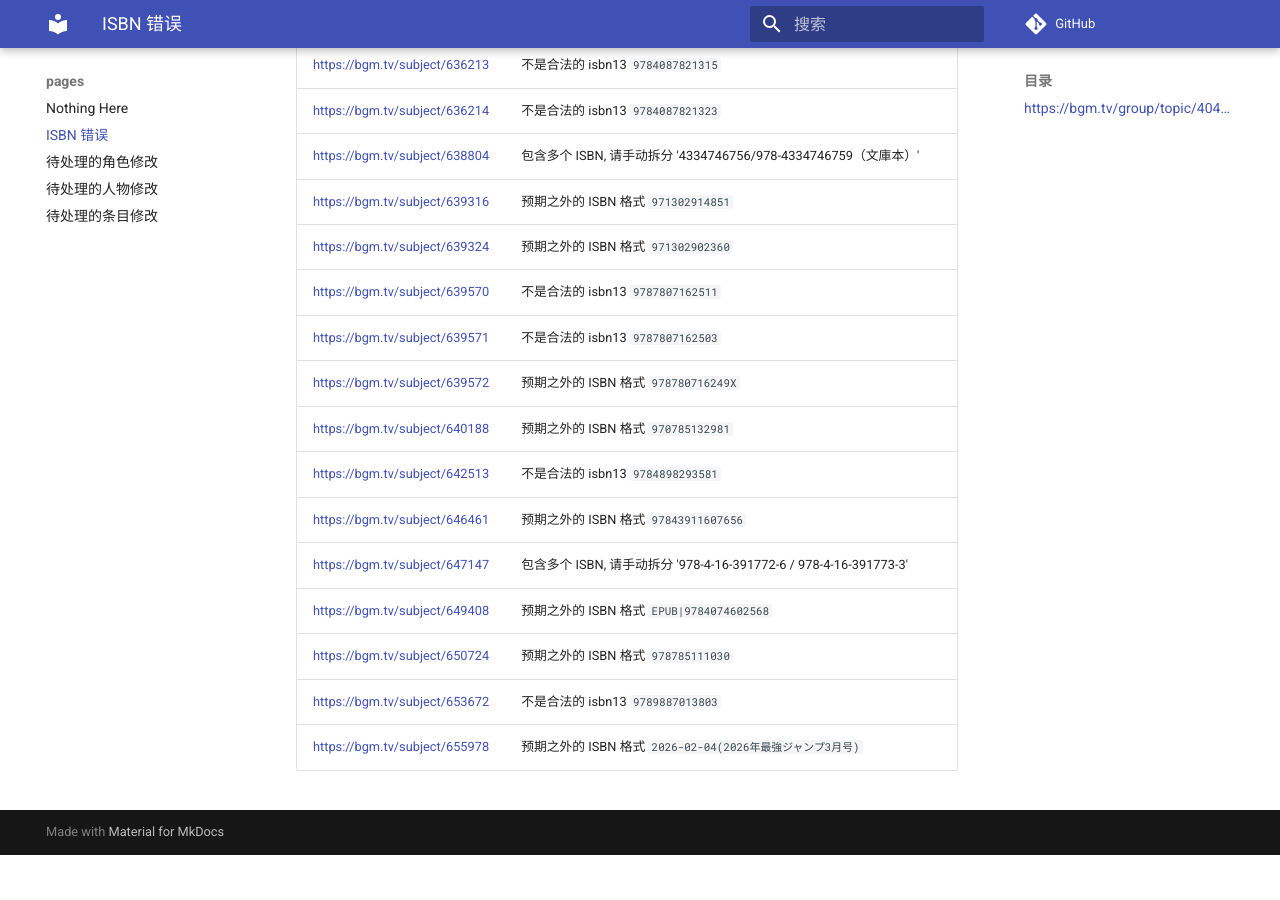
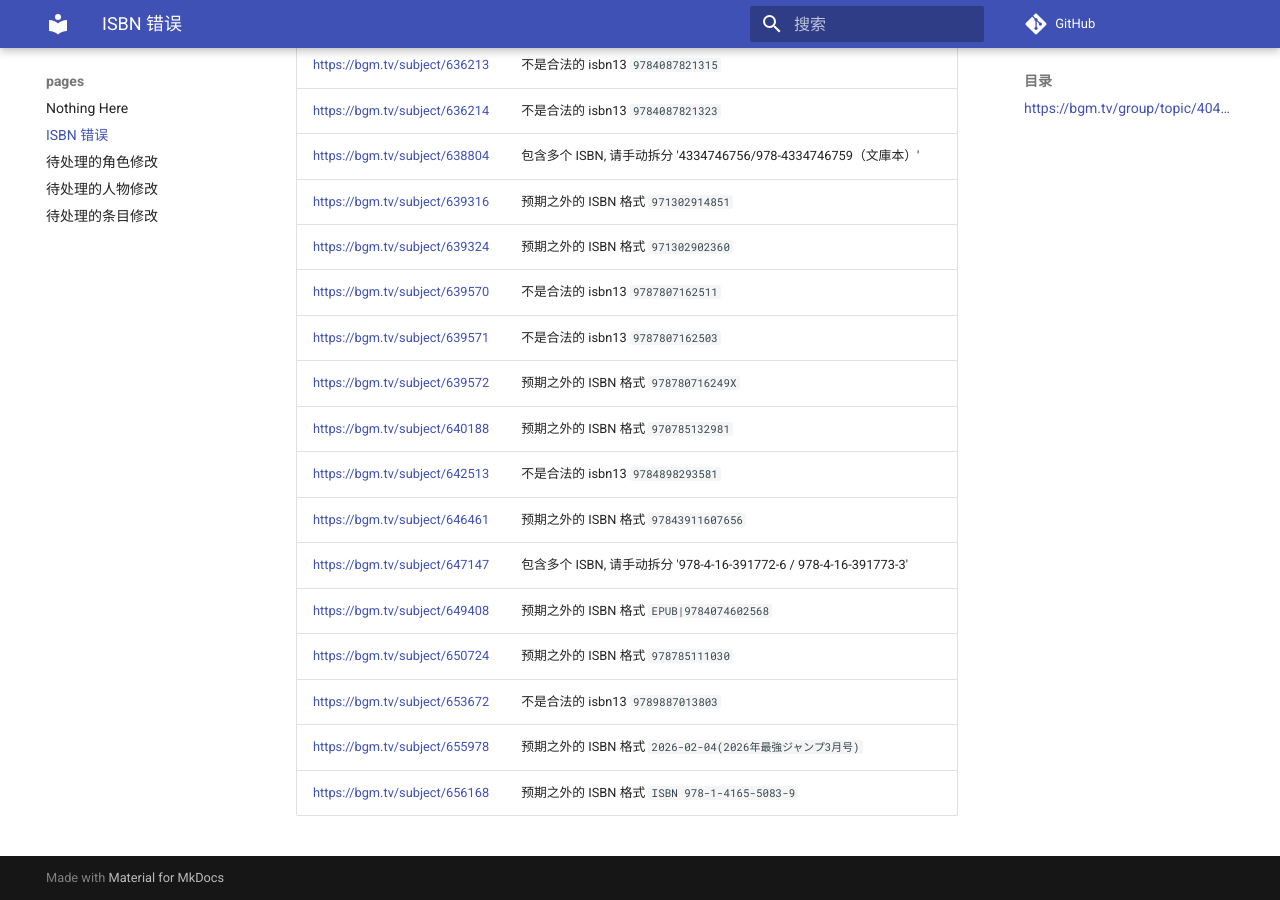
Before and after one commit to trim21/bangumi-pages, an MkDocs documentation site: the page built from docs/isbn.md, in a window 1280 px wide and 900 px high, scrolled down 10506 px. Built offline with MkDocs 1.6.1 and Material for MkDocs 9.7.7, drawn with Linux system fonts in a browser that asks for light colours; comment, search, counter and statistics services are not loaded; before the commit the page ends 11361 px from its top, so only the background shows below that; part of the change alters nothing that is shown.

Commit message:
update isbn.md

```diff
--- a/docs/isbn.md
+++ b/docs/isbn.md
@@ -1,7 +1,7 @@
 # ISBN 错误
 ## <https://bgm.tv/group/topic/404801>
 
-total 241
+total 242
 
 | url | error |
 | --- |  ---  |
@@ -246,3 +246,4 @@ total 241
 | <https://bgm.tv/subject/650724> | 预期之外的 ISBN 格式 `978785111030` |
 | <https://bgm.tv/subject/653672> | 不是合法的 isbn13 <code>9789887013803</code> |
 | <https://bgm.tv/subject/655978> | 预期之外的 ISBN 格式 `2026-02-04(2026年最強ジャンプ3月号)` |
+| <https://bgm.tv/subject/656168> | 预期之外的 ISBN 格式 `ISBN 978-1-4165-5083-9` |
```
